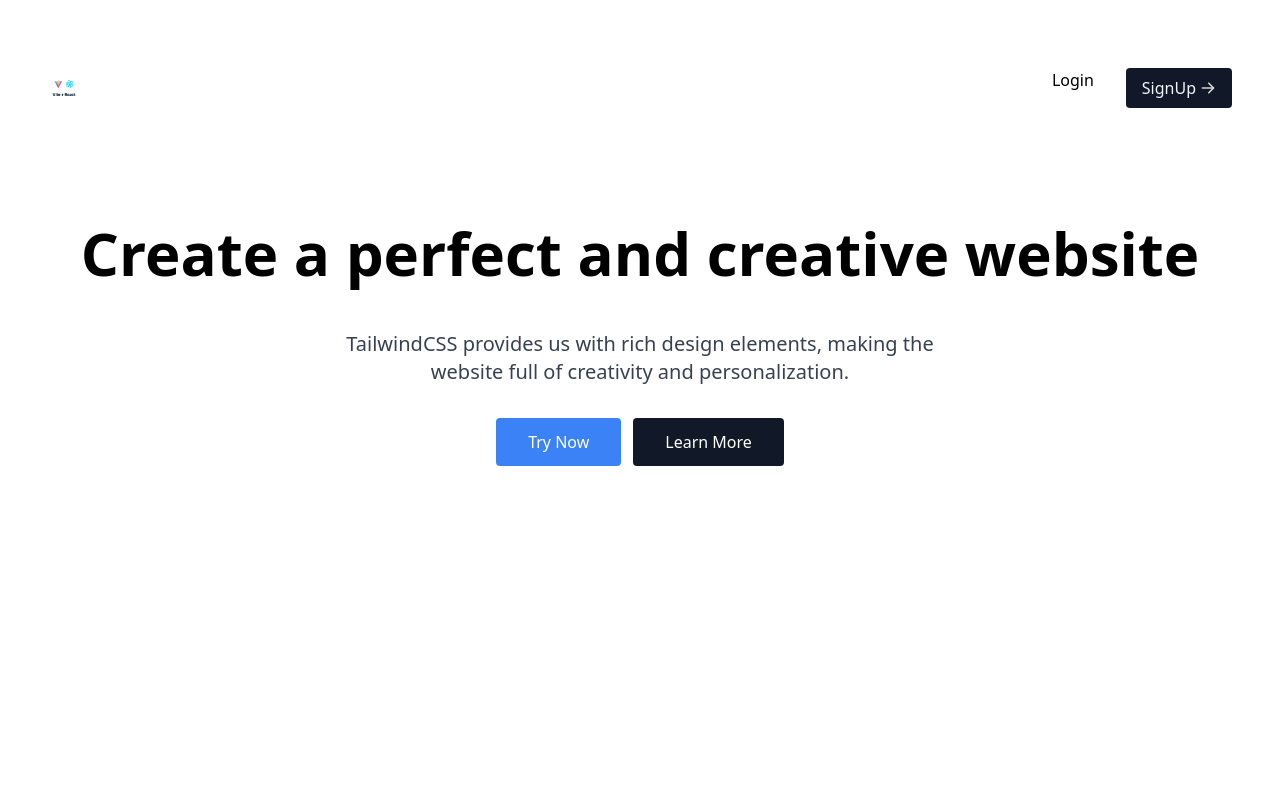
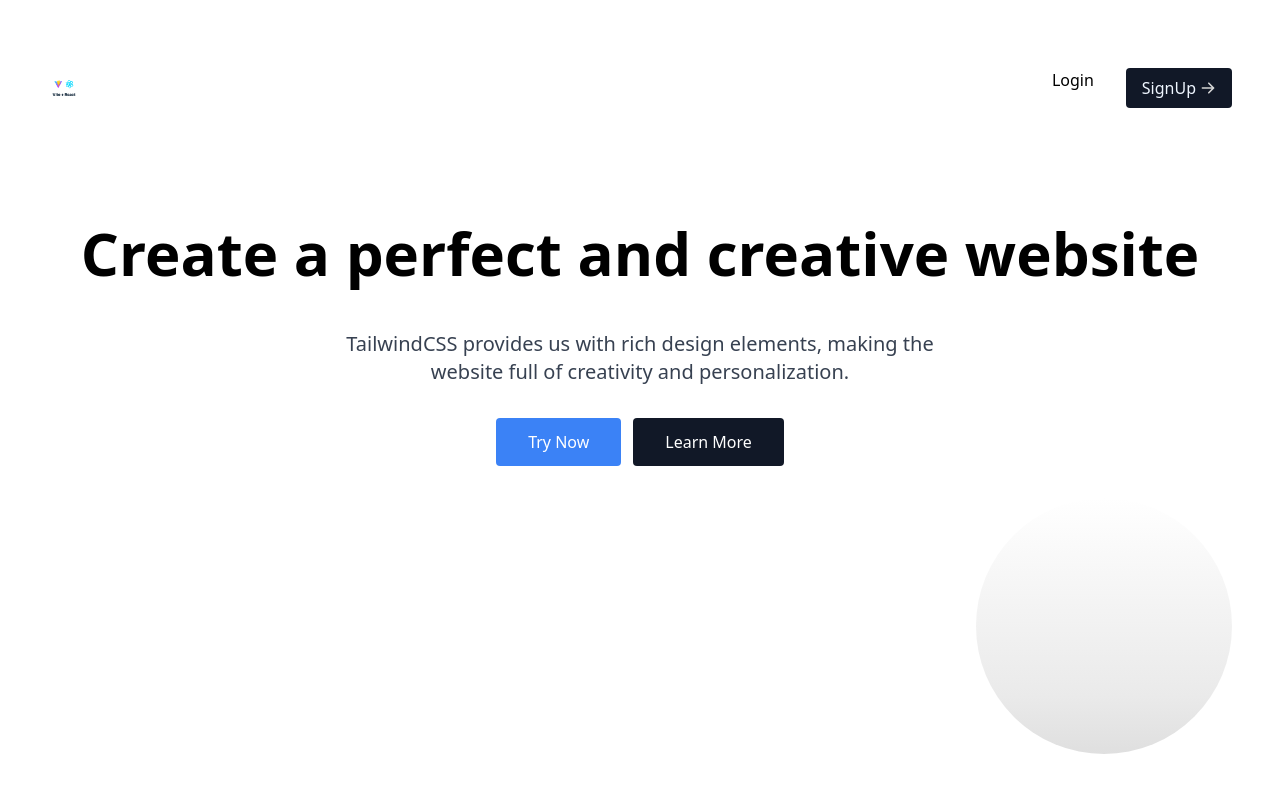
Before and after one commit to kang-theo/react-tailwind-website, a React (Vite) app: page / in a window 1280 px wide. Shown: the top 792 px of the page. Built offline with nearby package versions, Linux system fonts and the light colour scheme.

Commit message:
Add a background image with white linear gradient using absolute positioning

```diff
--- a/src/widgets/Hero.jsx
+++ b/src/widgets/Hero.jsx
@@ -18,6 +18,32 @@ function Hero() {
           Learn More
         </button>
       </div>
+      <div className="relative w-full">
+        <svg
+          width="256"
+          height="256"
+          viewBox="0 0 256 256"
+          fill="none"
+          xmlns="http://www.w3.org/2000/svg"
+          className="absolute right-0 -z-10"
+        >
+          <circle cx="128" cy="128" r="128" fill="url(#paint0_linear_0_22)" />
+          <defs>
+            <linearGradient
+              id="paint0_linear_0_22"
+              x1="0"
+              y1="0"
+              x2="0"
+              y2="256"
+              gradientUnits="userSpaceOnUse"
+            >
+              <stop stop-color="white" />
+              <stop offset="0.774017" stop-color="#EAEAEA" />
+              <stop offset="1" stop-color="#DFDFDF" />
+            </linearGradient>
+          </defs>
+        </svg>
+      </div>
     </div>
   );
 }
```
